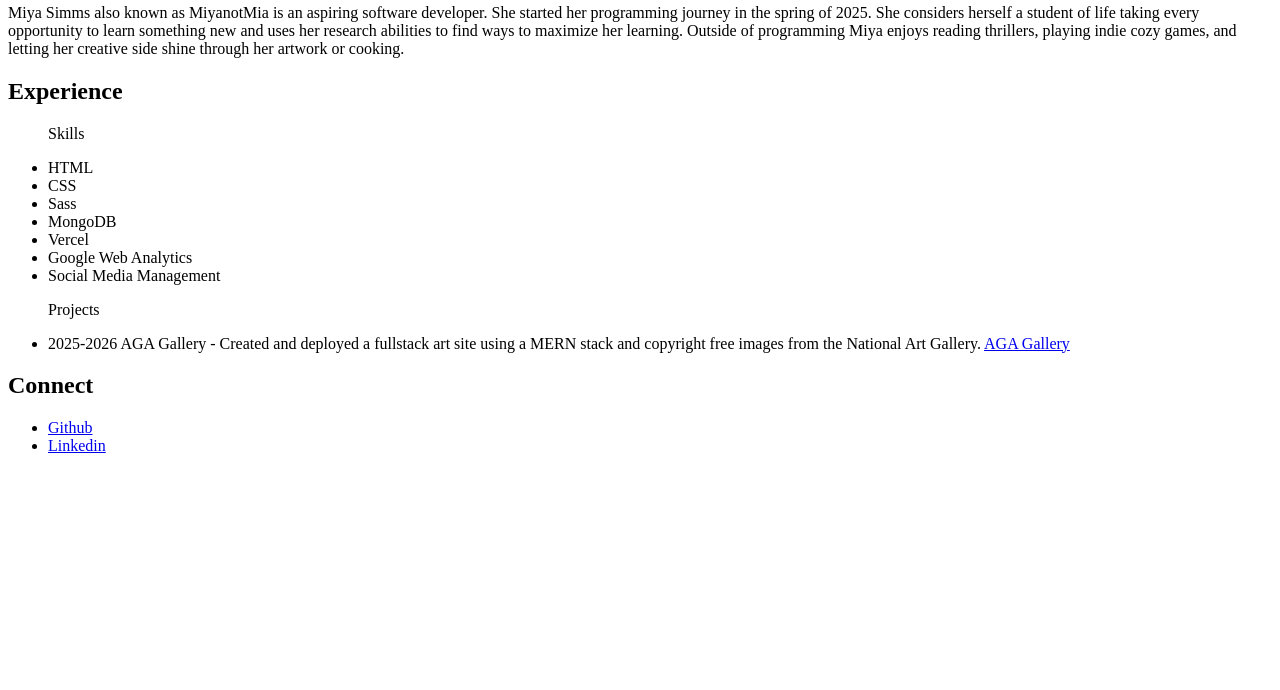
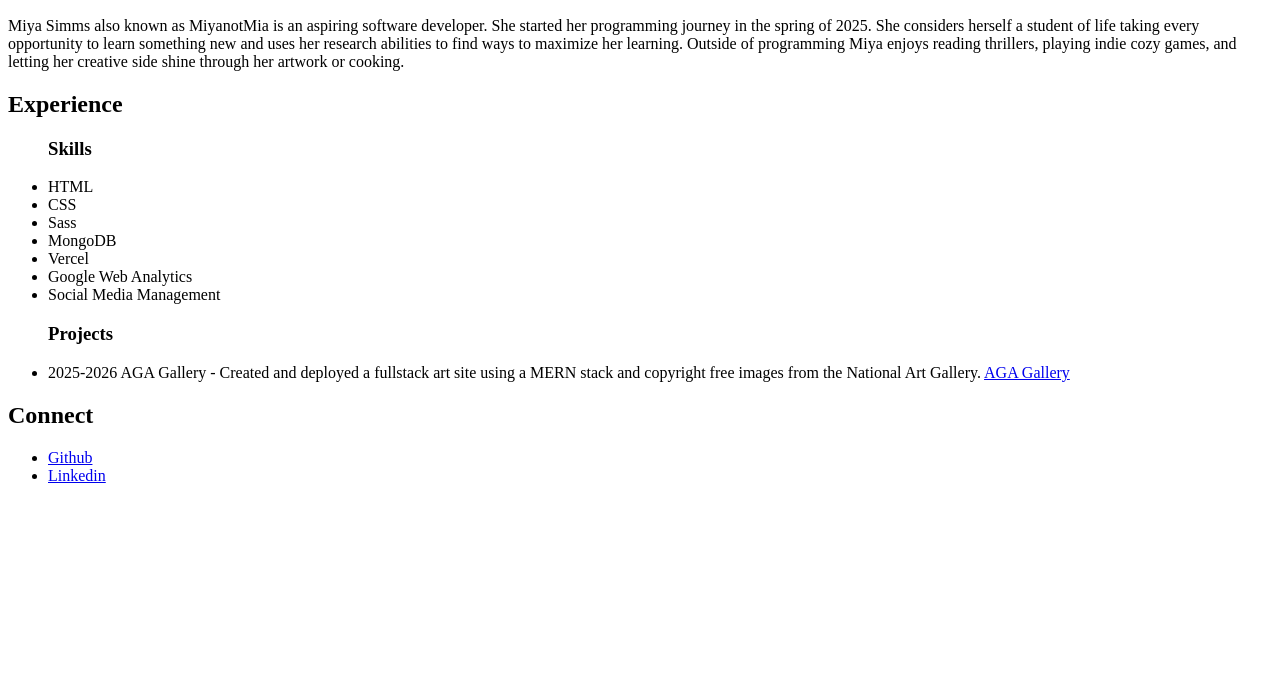
Before and after one commit to miyanotmia/miya-simms-intro-26.2, a plain HTML site: page index.html in a window 1280 px wide. Shown: the part 110-800 px from the top of the page. Drawn offline with Linux system fonts and the light colour scheme.

Commit message:
boilerplate and content added. Revisions made

```diff
--- a/index.html
+++ b/index.html
@@ -23,10 +23,9 @@
     </head>
 
     <body>
+         <h1>Miya Simms</h1>
 
        <section id="About">
-
-        <h1>Miya Simms</h1>
 
        <h2>About</h2>
 
@@ -39,11 +38,11 @@
 
        </section>
 
-        <Section id="Experience">
+        <section id="Experience">
 
 <h2> Experience </h2>
 
-        <ul> <p>Skills</p>
+        <ul> <h3>Skills</h3>
 
             <li>
 
@@ -65,18 +64,18 @@
 
         </ul>
 
-        <ul> <p>Projects</p>
+        <ul> <h3>Projects</h3>
             <li>
                2025-2026 AGA Gallery - Created and deployed a fullstack art site using a MERN stack and copyright free images from the National Art Gallery.
                 <a href="https://aga-gallery.vercel.app/">AGA Gallery</a>
             </li>
         </ul>
 
-        </Section>
+        </section>
 
 
 
-       <section id=" Connect">
+       <section id="Connect">
 
         <h2>Connect</h2>
 
```
